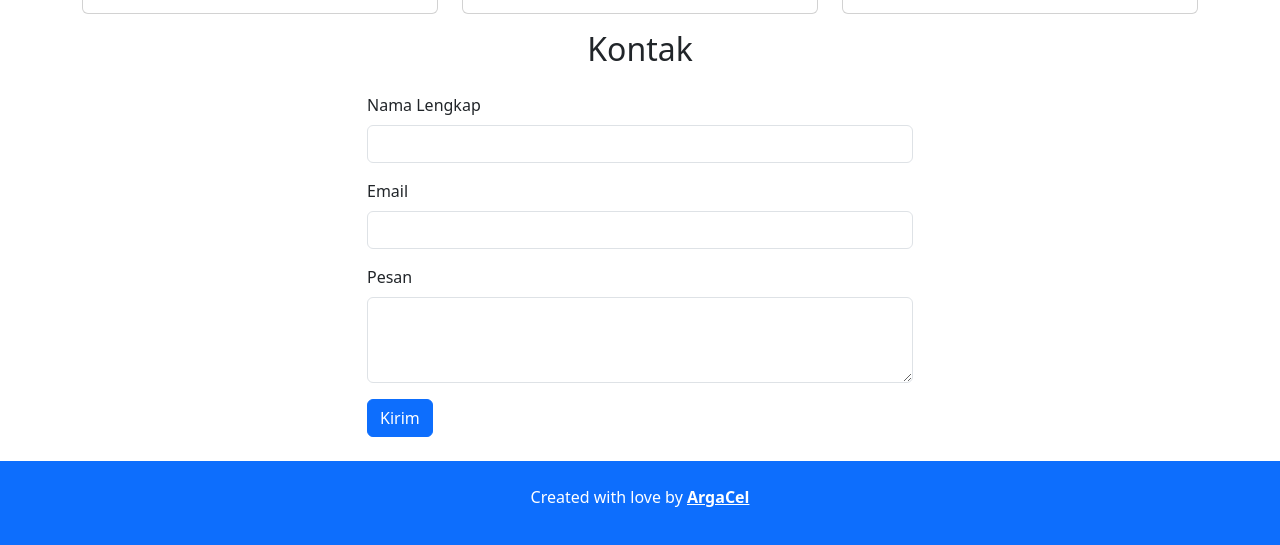
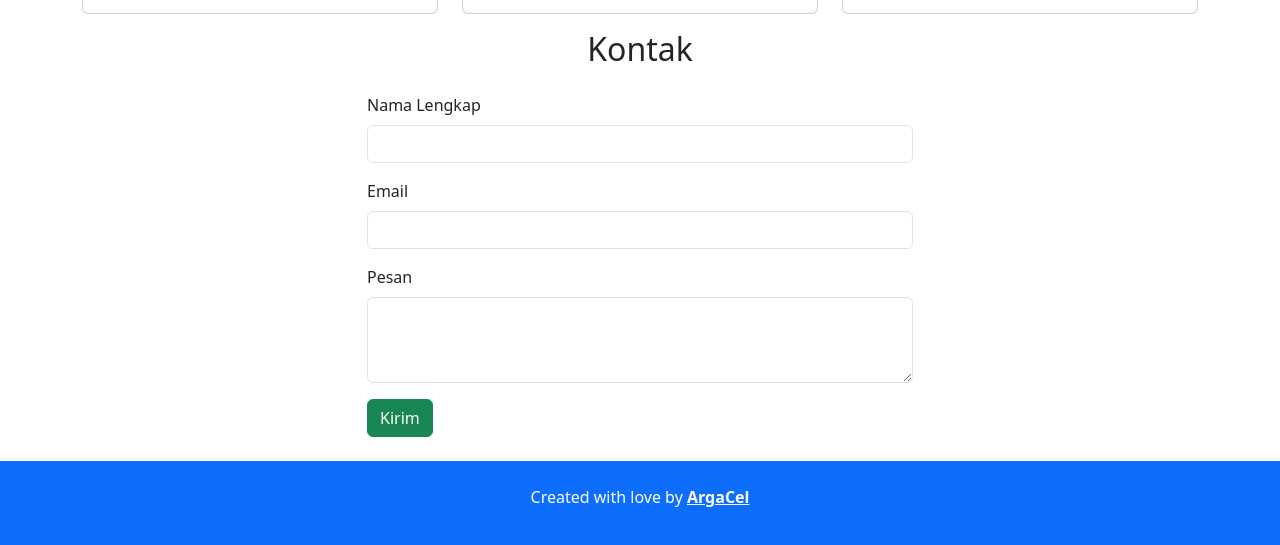
Before and after one commit to argacel13/argacel13.github.io, a plain HTML site: page index.html in a window 1280 px wide. Shown: the part 1190-1735 px from the top of the page. Drawn offline with nearby package versions, Linux system fonts and the light colour scheme.

Commit message:
merubah tombol jadi hijau

```diff
--- a/index.html
+++ b/index.html
@@ -185,7 +185,7 @@
                 <label for="pesan" class="form-label">Pesan</label>
                 <textarea class="form-control" id="pesan" rows="3"></textarea>
               </div>
-              <button type="submit" class="btn btn-primary mb-4">Kirim</button>
+              <button type="submit" class="btn btn-success mb-4">Kirim</button>
             </form>
           </div>
         </div>
```
